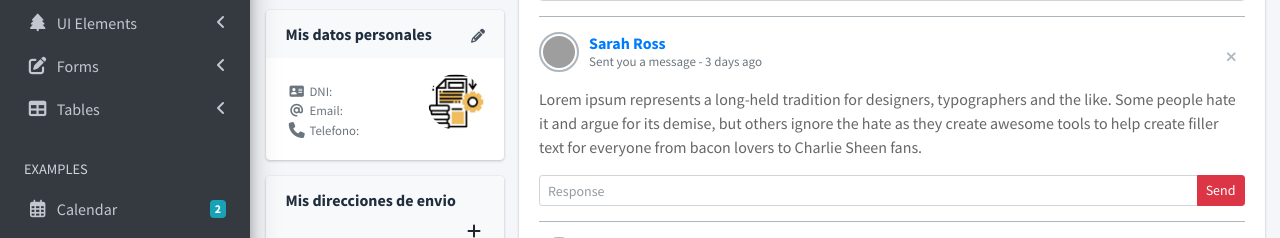
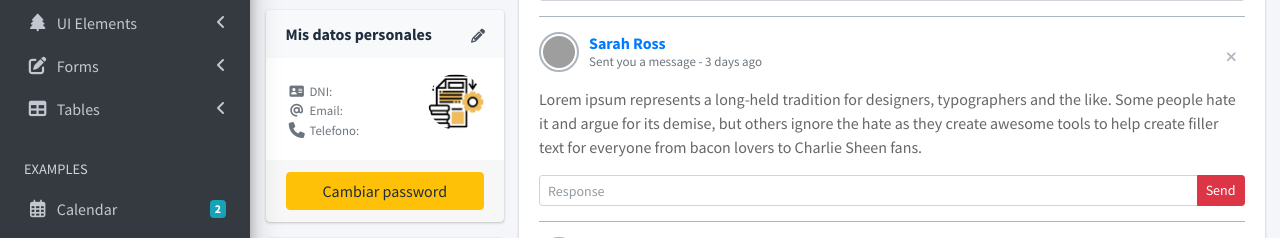
Before and after one commit to alexToMars/EcommerceNativo, a PHP site: template Views/mi_perfil.php in a window 1280 px wide. Shown: the part 347-585 px from the top of the page. Run offline with PHP 8.4, Linux system fonts and the light colour scheme; the template is opened without the code that fills it, so the values that code supplies are empty; grey boxes labelled with a size stand in for pictures from a placeholder-image service; a stand-in replaces the project's code that opens the database connection; some libraries are stand-ins or nearby versions; grey boxes are pictures that could not be loaded.

Commit message:
Feature : Update password

```diff
--- a/Controllers/UsuarioController.php
+++ b/Controllers/UsuarioController.php
@@ -21,7 +21,18 @@ if (isset($_POST['funcion'])) {
         } else {
             echo 'Usuario o contraseña incorrectos';
         }
-    } elseif ($funcion == 'listar_usuario') {
+    }elseif ($funcion == "cambiar_contra") {
+        $user_id = $_SESSION['id'];
+        $pass_old = $_POST['pass_old'];
+        $pass_new = $_POST['pass_new'];
+        $usuario->comprobar_pass($user_id,$pass_old);
+        if(!empty($usuario->objetos)){
+            $usuario ->cambiar_pass($user_id,$pass_new);
+            echo 'Success';
+        }else{
+            echo 'Error';
+        }
+    }elseif ($funcion == 'listar_usuario') {
         echo "Listar usuarios";
     } elseif ($funcion == 'verificar_sesion') {
         if (!empty($_SESSION['id'])) {
--- a/Views/mi_perfil.js
+++ b/Views/mi_perfil.js
@@ -164,10 +164,8 @@ $(document).ready(function() {
     function verificar_sesion() {
         funcion = 'verificar_sesion';
         $.post('../Controllers/UsuarioController.php', { funcion }, function(response) {
-            console.log(response);
             if (response != '') {
                 let session = JSON.parse(response);
-                console.log(session);
                 $('#nav_login').hide();
                 $('#nav_register').hide();
                 $('#usuario_nav').text(session.user);
@@ -244,7 +242,6 @@ $(document).ready(function() {
                 processData : false,
                 contentType : false,
                 success : function (response) {
-                    console.log(response);
                     if(response == 'Sucess'){
                         Swal.fire({
                             position: "center",
@@ -340,5 +337,68 @@ $(document).ready(function() {
             $(element).removeClass('is-invalid').addClass('is-valid');
         }
     });
+    $.validator.setDefaults({
+        submitHandler: function () {
+            funcion = "cambiar_contra";
+            let pass_old = $('#pass_old').val();
+            let pass_new = $('#pass_new').val();
+            $.post('../Controllers/UsuarioController.php',{funcion, pass_old, pass_new},(response)=>{
+                console.log(response);
+            })
+        }
+    });
+    jQuery.validator.addMethod("letras",
+        function (value, element) {
+            return /^[A-Za-z\sáéíóúÁÉÍÓÚ]+$/.test(value); // Permite letras, espacios y acentos
+        },
+        "Este campo solo permite letras"
+    );
+    $('#form-contra').validate({
+        rules: {
+            pass_old: {
+                required: true,
+                minlength: 8,
+                maxlength: 20
+            },
+            pass_new: {
+                required: true,
+                minlength: 8,
+                maxlength: 20
+            },
+            pass_repeat: {
+                required: true,
+                equalTo : "#pass_new"
+            },
+        },
+        messages: {
 
+            pass_old: {
+                required: "Este campo es obligatorio",
+                minlength: "* La password debe ser de minimo 8 caracteres",
+                maxlength: "* La password como maximo debe tener 20 caracteres",
+            },
+            pass_new: {
+                required: "Este campo es obligatorio",
+                minlength: "* La password debe ser de minimo 8 caracteres",
+                maxlength: "* La password como maximo debe tener 20 caracteres",
+            },
+            pass_repeat: {
+                required: "Este campo es obligatorio",
+                equalTo: "*Las passwords no coinciden",
+            },
+        },
+        errorElement: 'span',
+        errorPlacement: function (error, element) {
+            error.addClass('invalid-feedback');
+            element.closest('.form-group').append(error);
+        },
+        highlight: function (element, errorClass, validClass) {
+            $(element).removeClass('is-valid');
+            $(element).addClass('is-invalid');
+        },
+        unhighlight: function (element, errorClass, validClass) {
+            $(element).removeClass('is-invalid');
+            $(element).addClass('is-valid');
+        }
+    });
 });
--- a/Views/mi_perfil.php
+++ b/Views/mi_perfil.php
@@ -1,6 +1,38 @@
 <?php
   include_once 'Layouts/general/header.php';
 ?>
+<!-- Modal -->
+<div id="modal_contra" class="modal fade" role="dialog" style="overflow:hidden;">
+    <div class="modal-dialog">
+        <div class="modal-content">
+            <div class="modal-header">
+                <h1 class="modal-title fs-5" id="exampleModalLabel">Cambiar password</h1>
+                <button type="button" class="btn-close" data-bs-dismiss="modal" aria-label="Close"></button>
+            </div>
+            <div class="modal-body">
+                <form id="form-contra">
+                  <div class="form-group">
+                    <label for="pass_old">Ingrese password actual</label>
+                    <input type="password" name="pass_old" class="form-control" id="pass_old" placeholder="Password anterior">
+                  </div>
+                  <div class="form-group">
+                    <label for="pass_new">Ingrese nuevo password</label>
+                    <input type="password" name="pass_new" class="form-control" id="pass_new" placeholder="Ingrese nuevo password">
+                  </div>
+                  <div class="form-group">
+                    <label for="pass_repeat">Repita la nueva password</label>
+                    <input type="password" name="pass_repeat" class="form-control" id="pass_repeat" placeholder="Repita la password">
+                  </div>
+                </form>
+            </div>
+            <div class="modal-footer">
+                <button type="button" class="btn btn-secondary" data-bs-dismiss="modal">Cerrar</button>
+                <button type="submit" class="btn btn-primary" form="form-contra">Guardar</button>
+            </div>
+        </div>
+    </div>
+</div>
+<!--Modal -->
 <!-- Modal -->
 <div id="modal_datos" class="modal fade" role="dialog" style="overflow:hidden;">
     <div class="modal-dialog">
@@ -156,6 +188,9 @@
                       <img src="../Util/img/datos.png" alt="user-avatar" class="img-circle img-fluid">
                     </div>
                   </div>
+                </div>
+                <div class="card-footer">
+                  <button class="btn btn-warning btn-block" data-bs-toggle="modal" data-bs-target="#modal_contra">Cambiar password</button>
                 </div>
               </div>
             <div class="card card-light">
--- a/Views/register.js
+++ b/Views/register.js
@@ -10,7 +10,7 @@ $(document).ready(function (){
               location.href = '../index.php';
           }
       });
-  }
+    }
       $.validator.setDefaults({
         submitHandler: function () {
           $.post('../Controllers/UsuarioController.php', {
```
Also changed, not shown: Models/Usuario.php (+13 -0 lines).
